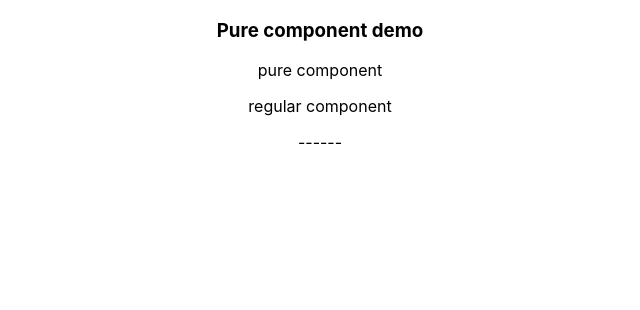
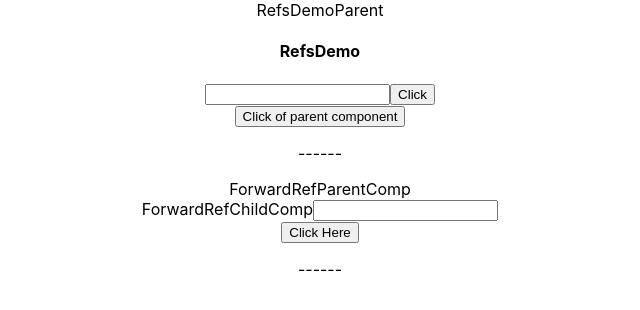
Before and after one commit to Prince-Rabadiya/ReactJS-react_basic_concepts_implementation, a React (Create React App) app: page / in a window 1280 px wide. Shown: the top 310 px of the page, without its empty margins (320-960 px from the left). Built offline with nearby package versions, Linux system fonts and the light colour scheme.

Commit message:
memo, refs, component refs and forwarding refs

```diff
--- a/package.json
+++ b/package.json
@@ -6,6 +6,7 @@
     "@testing-library/jest-dom": "^5.14.1",
     "@testing-library/react": "^11.2.7",
     "@testing-library/user-event": "^12.8.3",
+    "npm": "^8.5.5",
     "react": "^17.0.2",
     "react-dom": "^17.0.2",
     "react-scripts": "4.0.3",
--- a/src/App.js
+++ b/src/App.js
@@ -7,9 +7,11 @@ import './App.css';
 // import { ListRendering } from './components/rendering/ListRendering';
 // import { InlineCss, StyleWithModuleCss, StylingWithCss } from './components/styling/StylingWithCss';
 // import { Form } from './components/form_handling/Form';
-import { LCA } from './components/life_cycle_methods/LCA'
-import { LCC } from './components/life_cycle_methods/LCC'
-import Parent from './components/pure_component/Parent';
+// import { LCA } from './components/life_cycle_methods/LCA'
+// import { LCC } from './components/life_cycle_methods/LCC'
+// import Parent from './components/pure_component/Parent';
+import RefsDemoParent from './components/refs/RefsDemoParent';
+import ForwardRefParentComp from './components/refs/forwarding_refs/ForwardRefParentComp';
 
 function App() {
   return (
@@ -26,7 +28,9 @@ function App() {
       <Form/> */}
       {/* <LCA/>
       <LCC/> */}
-      <Parent/>
+      {/* <Parent/> */}
+      <RefsDemoParent/>
+      <ForwardRefParentComp/>
     </div>
   );
 }
--- a/src/components/pure_component/PureChild.js
+++ b/src/components/pure_component/PureChild.js
@@ -13,4 +13,4 @@ class PureChild extends PureComponent {
     }
 }
 
-export default PureChild
+export default PureChild // In functional component pure component doesn't exist. To achieve this functionality in func comp React.memo can be used like this export default React.memo(PureChild)
--- /dev/null
+++ b/src/components/refs/RefsDemo.js
@@ -0,0 +1,35 @@
+import React, { Component } from 'react'
+// import Divider from '../comp_divider/Divider'
+
+class RefsDemo extends Component {
+  constructor(props) {
+    super(props)
+    this.ref = React.createRef()
+  }
+
+  // componentDidMount() {
+  //   this.ref.current.focus()
+  //   console.log(this.ref)
+  // }
+
+  focus() {
+    this.ref.current.focus()
+  }
+
+  buttonClickHandler = () => {
+    alert(this.ref.current.value)
+  }
+
+  render() {
+    return (
+      <div>
+        <h4>RefsDemo</h4>
+        <input type='text' ref={this.ref}></input>
+        <button onClick={() => {this.buttonClickHandler()}}>Click</button>
+        {/* <Divider/> */}
+      </div>
+    )
+  }
+}
+
+export default RefsDemo
--- /dev/null
+++ b/src/components/refs/RefsDemoParent.js
@@ -0,0 +1,29 @@
+import React, { Component } from 'react'
+import RefsDemo from './RefsDemo'
+import Divider from '../comp_divider/Divider'
+
+class RefsDemoParent extends Component {
+  constructor(props) {
+    super(props)
+
+    this.componentRef = React.createRef()
+  }
+
+  handleClick = () => {
+    this.componentRef.current.focus()
+  }
+
+
+  render() {
+    return (
+      <div>
+        RefsDemoParent
+        <RefsDemo ref={this.componentRef}/>
+        <button onClick={this.handleClick}>Click of parent component</button>
+        <Divider/>
+      </div>
+    )
+  }
+}
+
+export default RefsDemoParent
--- /dev/null
+++ b/src/components/refs/forwarding_refs/ForwardRefChildComp.js
@@ -0,0 +1,12 @@
+import React from 'react'
+
+const ForwardRefChildComp = React.forwardRef((props, ref) => {
+  return (
+    <div>
+      ForwardRefChildComp
+      <input type='text' ref={ref}/>
+    </div>
+  )
+})
+
+export default ForwardRefChildComp
--- /dev/null
+++ b/src/components/refs/forwarding_refs/ForwardRefParentComp.js
@@ -0,0 +1,28 @@
+import React, { Component } from 'react'
+import ForwardRefChildComp from './ForwardRefChildComp'
+import Divider from '../../comp_divider/Divider'
+
+class ForwardRefParentComp extends Component {
+  constructor(props) {
+    super(props)
+
+    this.forwardRef = React.createRef()
+  }
+
+  hanldeClick = () => {
+    this.forwardRef.current.focus()
+  }
+
+  render() {
+    return (
+      <div>
+          ForwardRefParentComp
+          <ForwardRefChildComp ref={this.forwardRef}/>
+          <button onClick={this.hanldeClick}>Click Here</button>
+          <Divider/>
+      </div>
+    )
+  }
+}
+
+export default ForwardRefParentComp
```
Also changed, not shown: 1 other file (tests, documents, lock files or other folders).
